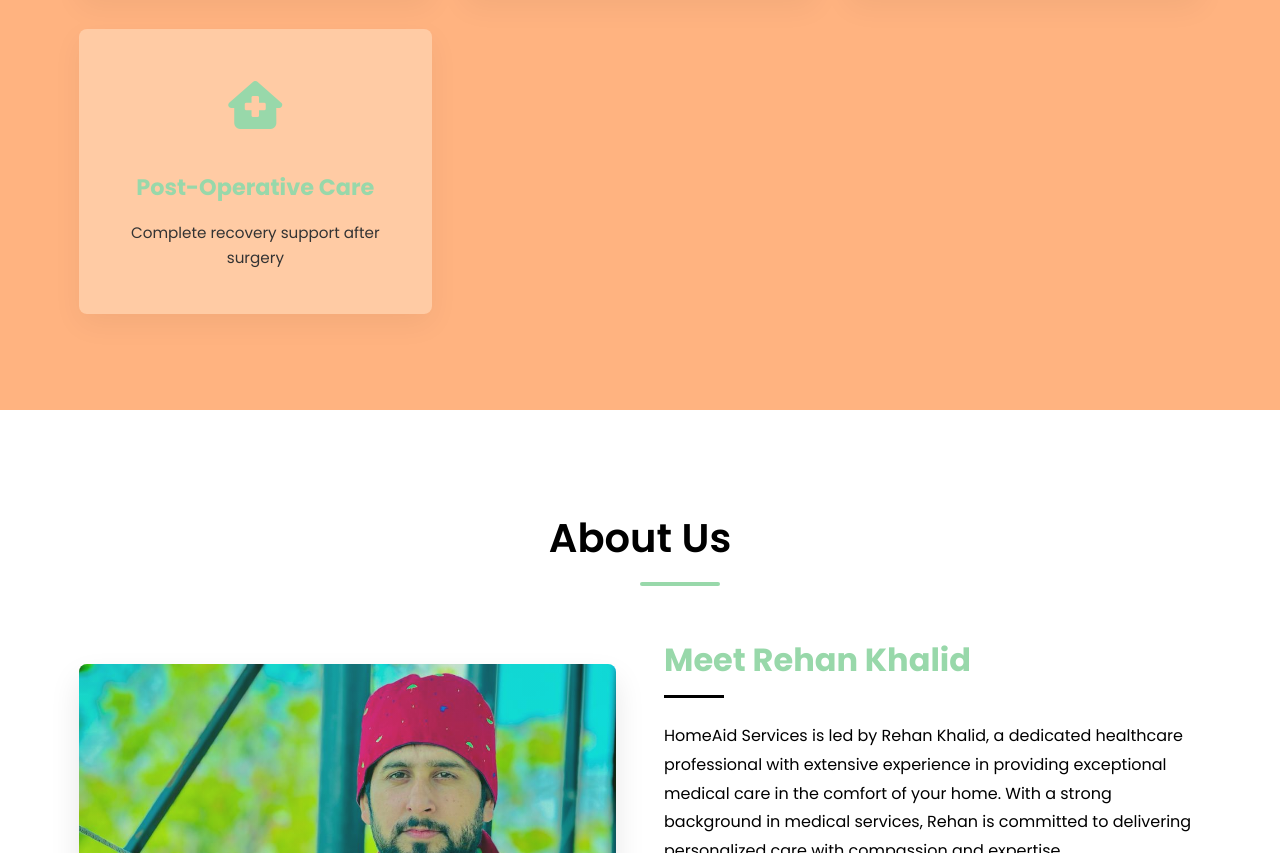
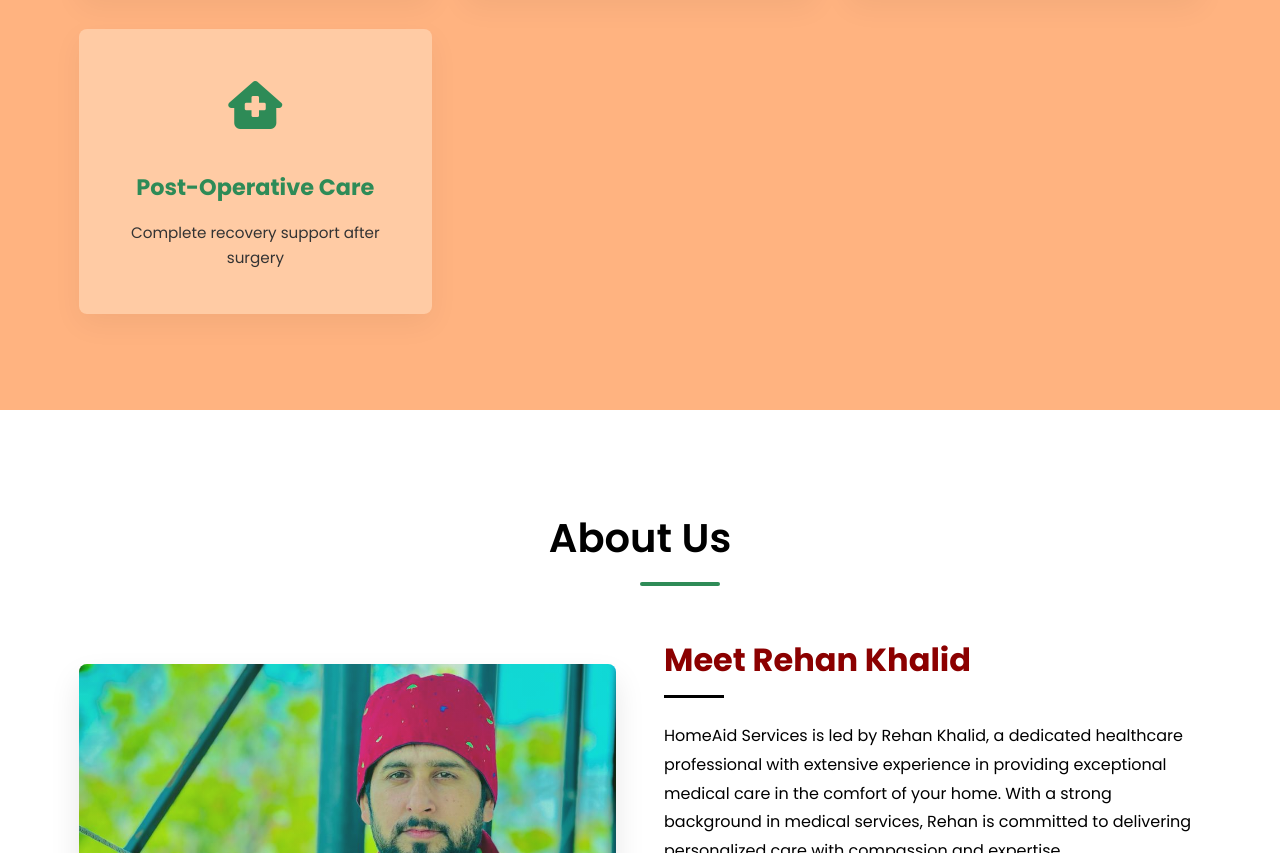
Before and after one commit to aisha947/homeaid, a plain HTML site: page index.html in a window 1280 px wide. Shown: the part 1947-2800 px from the top of the page. Drawn offline with nearby package versions, Linux system fonts and the light colour scheme.

Commit message:
changed ui

```diff
--- a/styles.css
+++ b/styles.css
@@ -1,12 +1,13 @@
 /* Base Styles */
 :root {
     --primary-color: #98D8AA; /* Pastel green */
-    --secondary-color: #77C48D; /* Slightly darker pastel green */
+    --secondary-color: #2E8B57; /* Darker green for services */
     --accent-color: #000000; /* Black */
     --text-color: #000000; /* Black text */
     --light-text: #333333; /* Dark gray for lighter text */
     --bg-color: #FFCBA4; /* Light orange/peach (similar to orange heart emoji) */
     --light-bg: #FFB380; /* Slightly darker orange for sections */
+    --header-text-color: #8B0000; /* Dark red (blood color) for header */
     --border-radius: 8px;
     --box-shadow: 0 5px 15px rgba(0, 0, 0, 0.1);
     --transition: all 0.3s ease;
@@ -93,7 +94,7 @@ ul {
     transform: translateX(-50%);
     width: 80px;
     height: 4px;
-    background-color: var(--primary-color);
+    background-color: var(--secondary-color);
     border-radius: 2px;
     animation: slideInFromBottom 1s ease-out 0.5s both;
 }
@@ -124,7 +125,7 @@ header .container {
 .logo h1 {
     font-size: 1.8rem;
     font-weight: 700;
-    color: var(--primary-color);
+    color: var(--header-text-color);
 }
 
 nav ul {
@@ -159,11 +160,12 @@ nav ul li a::after {
 }
 
 nav ul li a:hover {
-    color: var(--primary-color);
+    color: var(--header-text-color);
 }
 
 nav ul li a:hover::after {
     width: 100%;
+    background-color: var(--header-text-color);
 }
 
 .mobile-menu-btn {
@@ -460,7 +462,7 @@ nav ul li a:hover::after {
 .service-icon {
     font-size: 3rem;
     margin-bottom: 1.5rem;
-    color: var(--primary-color);
+    color: var(--secondary-color);
     display: inline-block;
     transition: all 0.5s ease;
 }
@@ -473,7 +475,7 @@ nav ul li a:hover::after {
 .service-card h3 {
     font-size: 1.4rem;
     margin-bottom: 1rem;
-    color: var(--primary-color);
+    color: var(--secondary-color);
     position: relative;
     display: inline-block;
     transition: all 0.3s ease;
@@ -1043,7 +1045,7 @@ footer p {
 .about-content h3 {
     font-size: 2rem;
     margin-bottom: 1.5rem;
-    color: var(--primary-color);
+    color: var(--header-text-color);
     position: relative;
     padding-bottom: 0.8rem;
 }
```
